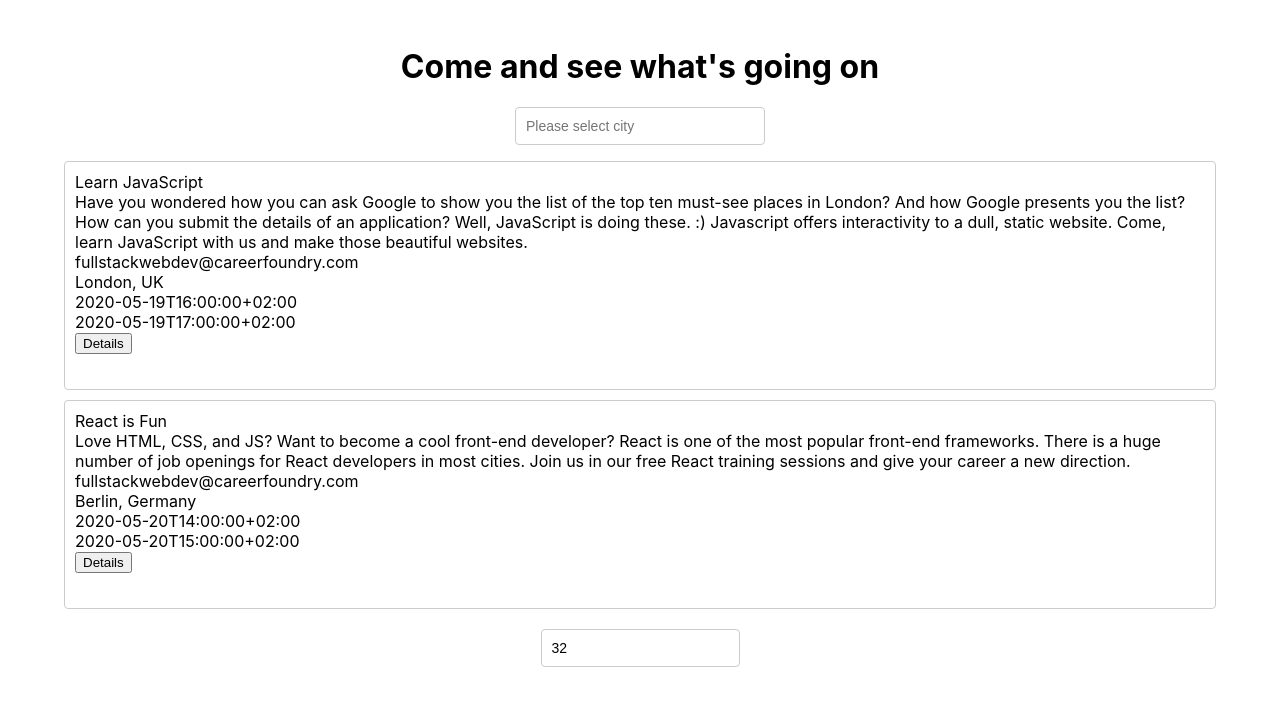
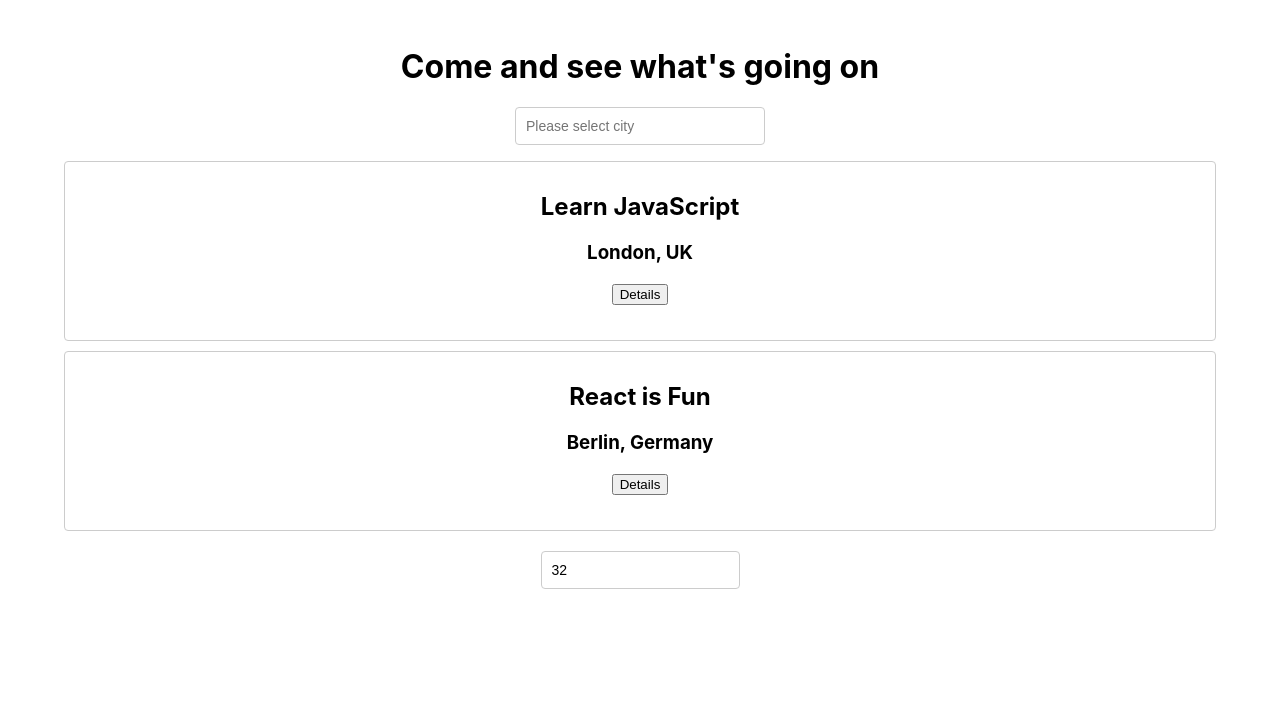
Before and after one commit to rswager83/meet_, a React (Create React App) app: page / in a window 1280 px wide. Shown: the top 706 px of the page. Built offline with nearby package versions, Linux system fonts and the light colour scheme.

Commit message:
New Test and some minor editing
Adding new test to App component and re-writing some code

```diff
--- a/src/App.css
+++ b/src/App.css
@@ -76,10 +76,10 @@ input[type="number"] {
   background-color: #bcdcdb;
 }
 
-.event {
+.event-visible {
   padding: 10px 10px 35px;
   margin-bottom: 10px;
-  text-align: left;
+  text-align: center;
   border: 1px solid #ccc;
   border-radius: 4px;
   position: relative;
--- a/src/Event.js
+++ b/src/Event.js
@@ -2,24 +2,47 @@ import React, { Component } from "react";
 
 class Event extends Component {
   state = {
-    buttonExpanded: false, // 9
+    buttonCollapsed: true, // 9
   };
 
   handleShowDetails() {
-    this.setState({ buttonExpanded: !this.state.buttonExpanded }); // 10a & 11a
+    this.setState({ buttonCollapsed: !this.state.buttonCollapsed }); // 10a & 11a
   }
+
+  collapsedEvent = () => {
+    // const { event } = this.props;
+
+    if (this.state.buttonCollapsed === false) {
+      return (
+        <div className="event-details">
+          <div className="description">
+            <h3>Description</h3>
+            <em>{this.props.event.description}</em>
+          </div>
+          <div className="creator">
+            <h4>e-mail:</h4>
+            <p>{this.props.event.creator.email}</p>
+          </div>
+          <h4>Date and Time:</h4>
+          <div className="start">
+            <p>{this.props.event.start.dateTime}</p>
+          </div>
+          <div className="end">
+            <p>{this.props.event.end.dateTime}</p>
+          </div>
+        </div>
+      );
+    }
+  };
 
   render() {
     console.log(this.props.event);
     return (
       // 1-7
-      <div className="event">
-        <div className="summary">{this.props.event.summary}</div>
-        <div className="description">{this.props.event.description}</div>
-        <div className="creator">{this.props.event.creator.email}</div>
-        <div className="location">{this.props.event.location}</div>
-        <div className="start">{this.props.event.start.dateTime}</div>
-        <div className="end">{this.props.event.end.dateTime}</div>
+      <div className="event-visible">
+        <h2 className="summary">{this.props.event.summary}</h2>
+        <h3 className="location">{this.props.event.location}</h3>
+        {this.collapsedEvent()}
         <button
           onClick={() => this.handleShowDetails()} // 10b & 11b
           className="btn-details" // 8
--- a/src/NumberOfEvents.js
+++ b/src/NumberOfEvents.js
@@ -8,9 +8,9 @@ class NumberOfEvents extends Component {
   handleInputChanged = (event) => {
     const value = event.target.value;
     if (value > 0 && value <= 32) {
-      this.setState({ numberOfEvents: value });
+      return this.setState({ numberOfEvents: value });
     } else {
-      this.setState({ numberOfEvents: 32 });
+      return this.setState({ numberOfEvents: 32 });
     }
   };
 
```
Also changed, not shown: 2 other files (tests, documents, lock files or other folders).
